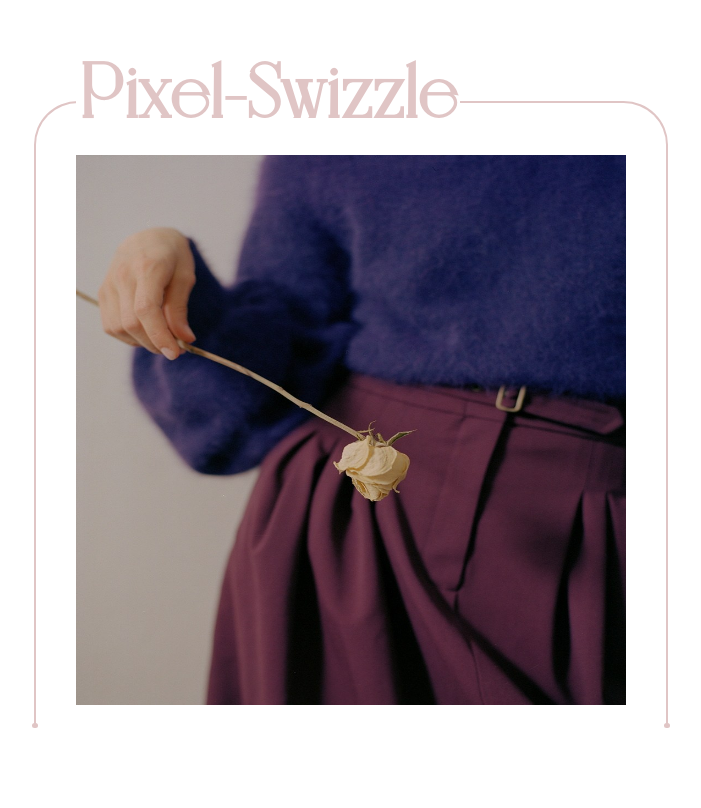
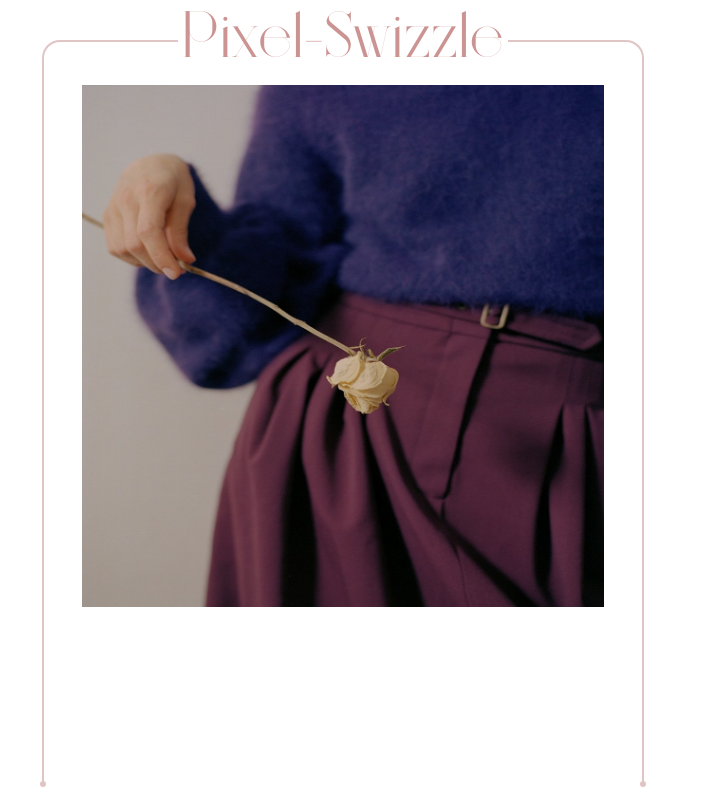
Before and after one commit to GradyCongdon/pixel-swizzle, a plain HTML site: page index.html in a window 1280 px wide. Shown: the whole page, without its empty margins (297-998 px from the left). Drawn offline with Linux system fonts and the light colour scheme.

Commit message:
redid css, broke pointer position

```diff
--- a/css.css
+++ b/css.css
@@ -1,71 +1,70 @@
-@font-face {
-  font-family: "Bigilla";
-  src: url("./Bigilla.otf");
-  /* https://www.behance.net/gallery/93242287/BIGILLA-FREE-DISPLAY-SERIF-TYPEFACE */
-}
+@import './reset.css';
+@import './utils.css';
 
 :root {
   /* --fg: #c3b1b1; */
   /* --bg: #ECF1FE; */
   --fg: #e0c5c5;
+  --fg-alt: #cc9393;
   --bg: #ffffff;
+  --title-font-size: 3.3rem;
   --main-v-pad: 1rem;
-  --main-h-pad: 2.5rem;
+  --main-h-pad: 1.5rem;
   --cap-size: 5.5px;
 }
 
-* {
-  box-sizing: border-box;
-}
 
-html,
-body {
+html {
   width: 100%;
   height: 100%;
   background-color: var(--bg);
 }
 
-canvas {
-  width: 550px;
-  height: 550px;
+
+main {
+  display: flex;
+  flex-direction: column;
+  justify-content: flex-start;
+  align-items: center;
+  padding: .5rem;
+  padding-bottom: 1rem;
+  height: 100%;
 }
 
 
-body {
-  display: flex;
-  flex-direction: column;
-  justify-content: center;
-  align-items: center;
-  color: var(--fg);
-  padding-top: 10px;
+.title {
+  display: inline-block;
+  font-family: "Bigilla";
+  font-size: var(--title-font-size);
+  padding: 0 .25rem;
+  background-color: var(--bg);
+  color: var(--fg-alt);
+  z-index: 10;
 }
 
-main {
+@media (min-width: 765px) {
+  :root {
+    --title-font-size: 4rem;
+  }
+}
+
+
+.outline {
   border: 2px solid black;
   border-color: var(--fg);
-  border-radius: 7%;
+  border-radius: 18px;
   padding: var(--main-v-pad) var(--main-h-pad);
-  padding-top: 3.3rem;
+}
+
+.title + .outline {
+  margin-top: calc(-1 * var(--title-font-size) / 2);
+  padding-top: calc(var(--title-font-size) / 1.5);
+}
+
+.capped {
   border-bottom: none;
   border-bottom-left-radius: 0;
   border-bottom-right-radius: 0;
-}
-
-h1 {
-  display: inline-block;
-  position: absolute;
-  top: -6.5%;
-  margin: 0;
-  font-family: "Bigilla";
-  font-size: 75px;
-  padding: 0 .25rem;
-  padding-right: 3px;
-  background-color: var(--bg);
-  z-index: 10;
-}
-
-
-.capper-wrapper {
   position: relative;
 }
 
@@ -81,57 +80,41 @@ h1 {
 .capper--left {
   bottom: calc(-1 *var(--cap-size) / 2);
   left: calc(-1 * var(--cap-size) / 2);
-  margin-left: 1px; /* dunno */
 }
 
 .capper--right {
   bottom: calc(-1 *var(--cap-size) / 2);
   right: calc(-1 * var(--cap-size) / 2);
-  margin-right: 1px; /* dunno */
+}
+.capper--left-center {
+  margin-left: -1px;
+}
+.capper--right-center {
+  margin-right: -1px;
+}
+
+
+* {
+  user-select: none;
+  pointer-events: none;
+  touch-action: manipulation;
+}
+canvas {
+  width: 95%;
+  height: auto;
+  pointer-events: auto;
 }
 
 .source {
   display: none;
 }
 
-
-
-@media screen and (max-width: 375px) {
-  canvas {
-    width: 325px;
-    height: 325px;
-  }
-  h1 {
-    font-size: 45px;
-    top: -2.5%;
-  }
-  main {
-    padding: 2rem 1.5rem;
-    height: 82vh;
-  }
-  body {
-    justify-content: flex-start;
-    margin-top: 2.2rem;
-  }
-
+@font-face {
+  font-family: "Bigilla";
+  src: url("./Bigilla.otf");
+  /* https://www.behance.net/gallery/93242287/BIGILLA-FREE-DISPLAY-SERIF-TYPEFACE */
 }
 
-@media screen and (max-width: 320px) {
-  canvas {
-    width: 300px;
-    height: 300px;
-  }
-  h1 {
-    font-size: 50px;
-    top: -3.5%;
-  }
-  main {
-    padding: 2rem 1.5rem;
-    height: 82vh;
-  }
-  body {
-    justify-content: flex-start;
-    margin-top: 2.2rem;
-    margin-left: 0;
-  }
+.hide {
+  visibility: hidden;
 }
--- /dev/null
+++ b/css0.css
@@ -0,0 +1,137 @@
+@font-face {
+  font-family: "Bigilla";
+  src: url("./Bigilla.otf");
+  /* https://www.behance.net/gallery/93242287/BIGILLA-FREE-DISPLAY-SERIF-TYPEFACE */
+}
+
+:root {
+  /* --fg: #c3b1b1; */
+  /* --bg: #ECF1FE; */
+  --fg: #e0c5c5;
+  --bg: #ffffff;
+  --main-v-pad: 1rem;
+  --main-h-pad: 2.5rem;
+  --cap-size: 5.5px;
+}
+
+* {
+  box-sizing: border-box;
+}
+
+html,
+body {
+  width: 100%;
+  height: 100%;
+  background-color: var(--bg);
+}
+
+canvas {
+  width: 550px;
+  height: 550px;
+}
+
+
+body {
+  display: flex;
+  flex-direction: column;
+  justify-content: center;
+  align-items: center;
+  color: var(--fg);
+  padding-top: 10px;
+}
+
+main {
+  border: 2px solid black;
+  border-color: var(--fg);
+  border-radius: 7%;
+  padding: var(--main-v-pad) var(--main-h-pad);
+  padding-top: 3.3rem;
+  border-bottom: none;
+  border-bottom-left-radius: 0;
+  border-bottom-right-radius: 0;
+}
+
+h1 {
+  display: inline-block;
+  position: absolute;
+  top: -6.5%;
+  margin: 0;
+  font-family: "Bigilla";
+  font-size: 75px;
+  padding: 0 .25rem;
+  padding-right: 3px;
+  background-color: var(--bg);
+  z-index: 10;
+}
+
+
+.capper-wrapper {
+  position: relative;
+}
+
+.capper {
+  position: absolute;
+  display: inline-block;
+  width: var(--cap-size);
+  height: var(--cap-size);
+  background-color: var(--fg);
+  border-radius: 100%;
+}
+
+.capper--left {
+  bottom: calc(-1 *var(--cap-size) / 2);
+  left: calc(-1 * var(--cap-size) / 2);
+  margin-left: 1px; /* dunno */
+}
+
+.capper--right {
+  bottom: calc(-1 *var(--cap-size) / 2);
+  right: calc(-1 * var(--cap-size) / 2);
+  margin-right: 1px; /* dunno */
+}
+
+.source {
+  display: none;
+}
+
+
+
+@media screen and (max-width: 375px) {
+  canvas {
+    width: 325px;
+    height: 325px;
+  }
+  h1 {
+    font-size: 45px;
+    top: -2.5%;
+  }
+  main {
+    padding: 2rem 1.5rem;
+    height: 82vh;
+  }
+  body {
+    justify-content: flex-start;
+    margin-top: 2.2rem;
+  }
+
+}
+
+@media screen and (max-width: 320px) {
+  canvas {
+    width: 300px;
+    height: 300px;
+  }
+  h1 {
+    font-size: 50px;
+    top: -3.5%;
+  }
+  main {
+    padding: 2rem 1.5rem;
+    height: 82vh;
+  }
+  body {
+    justify-content: flex-start;
+    margin-top: 2.2rem;
+    margin-left: 0;
+  }
+}
--- a/index.html
+++ b/index.html
@@ -9,16 +9,21 @@
     <link rel="stylesheet" href="./css.css">
   </head>
 
-  <body>
-    <div class="capper-wrapper">
+  <body class="screen--full">
+    <img id="source" class="source" alt="lady with rose"  src="./intini.jpg"/>
       <main>
-        <h1>Pixel-Swizzle</h1>
-        <canvas id="canvas" width="550" height="550"></canvas>
-        <img id="source" class="source" alt="lady with rose"  src="./intini.jpg"/>
+        <h1 class="title">Pixel-Swizzle</h1>
+        <div class="csc h100 outline capped">
+          <canvas id="canvas" width="550" height="550"></canvas>
+          <div class="hide">
+            touch: <pre id="touches">0</pre>
+            mouse:<pre id="mouses">0</pre>
+            <pre id="debug">0</pre>
+          </div>
+          <div class="capper capper--left capper--left-center"></div>
+          <div class="capper capper--right capper--right-center"></div>
+        </div>
       </main>
-      <div class="capper capper--left"></div>
-      <div class="capper capper--right"></div>
-    </div>
     <script src="./js.js"></script>
   </body>
 </html>
--- a/js.js
+++ b/js.js
@@ -47,19 +47,35 @@ const run = () => {
   const data = ctx.getImageData(0,0, _canvas.width, _canvas.height);
 };
 
+const red = (pixel) => {
+  const { x, y, image} = pixel
+  image.data[0] = 255;
+  ctx.putImageData(image, x,y);
+}
+
+const getClientPosition = (event) => {
+  if (event.touches && event.touches[0]) {
+    return {
+      clientX: event.touches[0].clientX,
+      clientY: event.touches[0].clientY,
+    };
+  }
+  return {
+    clientX: event.clientX,
+    clientY: event.clientY
+  }
+};
+
 const getPostion = (canvas, event) => {
   let rect = canvas.getBoundingClientRect();
-  let x = event.clientX - rect.left;
-  let y = event.clientY - rect.top;
+  const { clientX, clientY } = getClientPosition(event);
+  let x = clientX - rect.left;
+  let y = clientY - rect.top;
+  // console.log({ clientX, x, clientY, y });
   return {x,y};
 };
 
 const getCanvasPostion = getPostion.bind(null, canvas);
-
-const red = (imageData, x,y) => {
-  imageData.data[0] = 255;
-  ctx.putImageData(imageData,x,y);
-}
 
 const getPixel = (x,y) => {
   const image = ctx.getImageData(x,y,1,1);
@@ -187,6 +203,12 @@ const swapCross = (event) => {
 }
 
 
+let touchCount = 0;
+let mouseCount = 0;
+const $touches = $('#touches');
+const $mouses = $('#mouses');
+const $debug = $('#debug');
+
 const swapPixelsCanvas = (e) => {
   const { a, b } = getAB(e);
   swapPixels(a,b);
@@ -209,9 +231,30 @@ const swapCrossCanvas = (e) => {
   drawPallete(change);
 }
 
+const touchMove = (e) => {
+  $touches.innerText = touchCount++;
+  swizzle(e);
+}
+
+const mouseMove = (e) => {
+  $mouses.innerText = mouseCount++;
+  swizzle(e);
+}
+
+/*
+const swizzle = (e) => {
+  const {x, y} = getCanvasPostion(e);
+  const a = getPixel(x,y);
+  red(a);
+}
+*/
+
+const swizzle = swapCrossCanvas;
+
 canvas.addEventListener("mousedown", toggleActive);
-canvas.addEventListener("mousemove", swapCrossCanvas);
-canvas.addEventListener("touchmove", swapCrossCanvas);
+canvas.addEventListener("mousemove", mouseMove);
+
+canvas.addEventListener("touchmove", touchMove);
 
 window.addEventListener('load', function() {
     console.log('loaded')
--- /dev/null
+++ b/reset.css
@@ -0,0 +1,55 @@
+/* http://meyerweb.com/eric/tools/css/reset/
+   v2.0 | 20110126
+   License: none (public domain)
+*/
+
+html, body, div, span, applet, object, iframe,
+h1, h2, h3, h4, h5, h6, p, blockquote, pre,
+a, abbr, acronym, address, big, cite, code,
+del, dfn, em, img, ins, kbd, q, s, samp,
+small, strike, strong, sub, sup, tt, var,
+b, u, i, center,
+dl, dt, dd, ol, ul, li,
+fieldset, form, label, legend,
+table, caption, tbody, tfoot, thead, tr, th, td,
+article, aside, canvas, details, embed,
+figure, figcaption, footer, header, hgroup,
+menu, nav, output, ruby, section, summary,
+time, mark, audio, video {
+	margin: 0;
+	padding: 0;
+	border: 0;
+	font-size: 100%;
+	font: inherit;
+	vertical-align: baseline;
+}
+/* HTML5 display-role reset for older browsers */
+article, aside, details, figcaption, figure,
+footer, header, hgroup, menu, nav, section {
+	display: block;
+}
+body {
+	line-height: 1;
+}
+ol, ul {
+	list-style: none;
+}
+blockquote, q {
+	quotes: none;
+}
+blockquote:before, blockquote:after,
+q:before, q:after {
+	content: '';
+	content: none;
+}
+table {
+	border-collapse: collapse;
+	border-spacing: 0;
+};
+
+html {
+  box-sizing: border-box;
+}
+*, *:before, *:after {
+  box-sizing: border-box;
+}
--- /dev/null
+++ b/utils.css
@@ -0,0 +1,22 @@
+.fcc {
+  display: flex;
+  align-items: center;
+  justify-content: center;
+}
+
+.csc {
+  display: flex;
+  flex-direction: column;
+  align-items: center;
+  justify-content: flex-start;
+}
+
+.h100 {
+  height: 100%;
+}
+
+.screen--full {
+  width: 100vw;
+  height: 100%;
+  overflow: hidden;
+}
```
